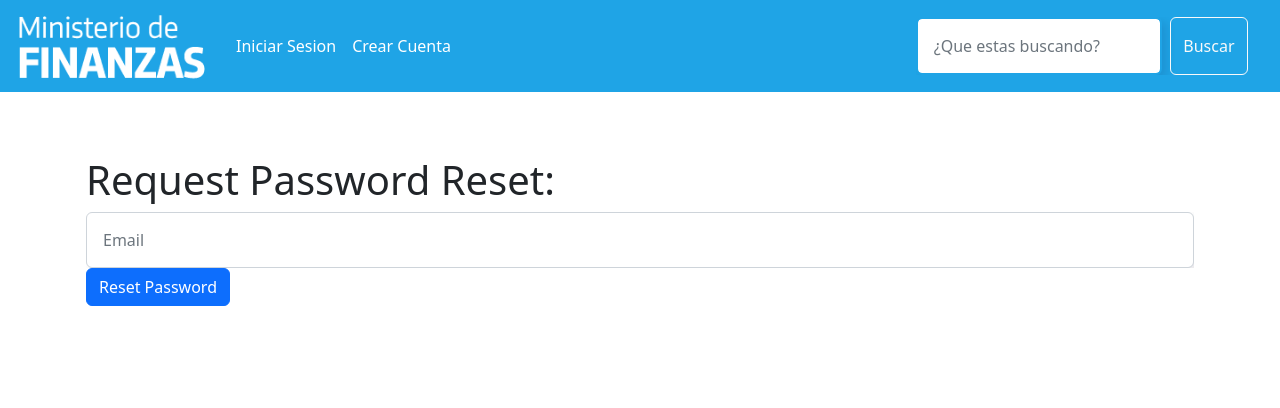
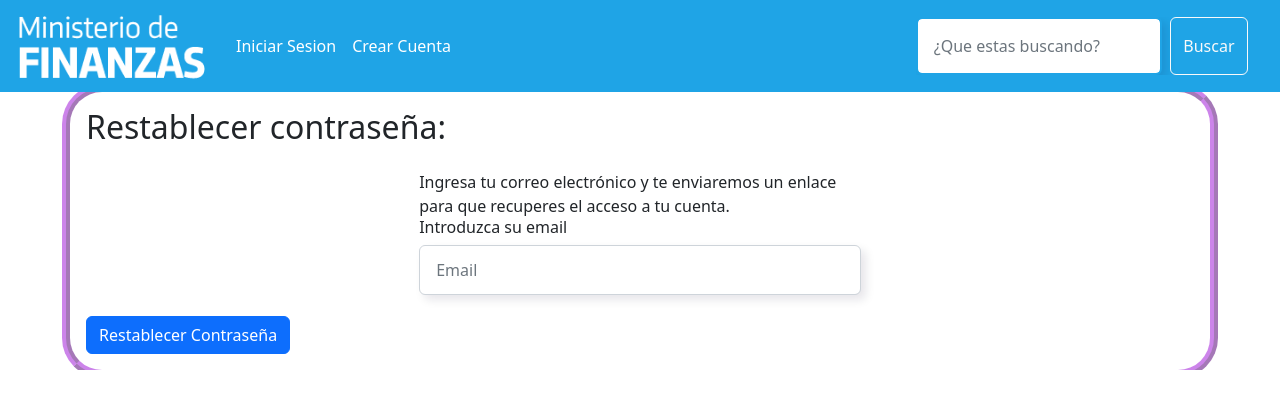
Before and after one commit to MateMar04/financiation, a React (Create React App) app in the folder financiation-react/: page /reset-password in a window 1280 px wide. Shown: the top 408 px of the page. Built offline with nearby package versions, Linux system fonts and the light colour scheme.

Commit message:
reset password centered

```diff
--- /dev/null
+++ b/financiation-react/src/assets/styles/resetPassword.css
@@ -0,0 +1,4 @@
+.resetpswd{
+    outline: 8px ridge rgba(170, 50, 220, .6);
+    border-radius: 2rem;
+}
--- a/financiation-react/src/containers/ResetPassword.js
+++ b/financiation-react/src/containers/ResetPassword.js
@@ -2,6 +2,10 @@ import React, {useState} from "react";
 import {Navigate} from "react-router-dom";
 import {connect} from "react-redux";
 import {reset_password} from "../actions/auth";
+import Container from 'react-bootstrap/Container';
+import Row from 'react-bootstrap/Row';
+import Col from 'react-bootstrap/Col';
+import '../assets/styles/resetPassword.css'
 
 
 const ResetPassword = ({reset_password}) => {
@@ -26,10 +30,13 @@ const ResetPassword = ({reset_password}) => {
     }
 
     return (
-        <div className='container mt-5'>
-            <h1>Request Password Reset:</h1>
+        <Container className='resetpswd'>
+            <h2>Restablecer contraseña:</h2>
             <form onSubmit={e => onSubmit(e)}>
-                <div className='form-group'>
+                <Row className='justify-content-md-center'>
+                    <Col lg="5" className='input-required'>
+                        <a>Ingresa tu correo electrónico y te enviaremos un enlace para que recuperes el acceso a tu cuenta.</a>
+                        <h6>Introduzca su email</h6>
                     <input
                         className='form-control'
                         type='email'
@@ -39,10 +46,18 @@ const ResetPassword = ({reset_password}) => {
                         onChange={e => onChange(e)}
                         required
                     />
-                </div>
-                <button className='btn btn-primary' type='submit'>Reset Password</button>
+
+                    </Col>
+
+                </Row>
+                <Row>
+                    <Col>
+                <button className='btn btn-primary' type='submit'>Restablecer Contraseña</button>
+                    </Col>
+                </Row>
             </form>
-        </div>
+            </Container>
+
     );
 };
 
```
